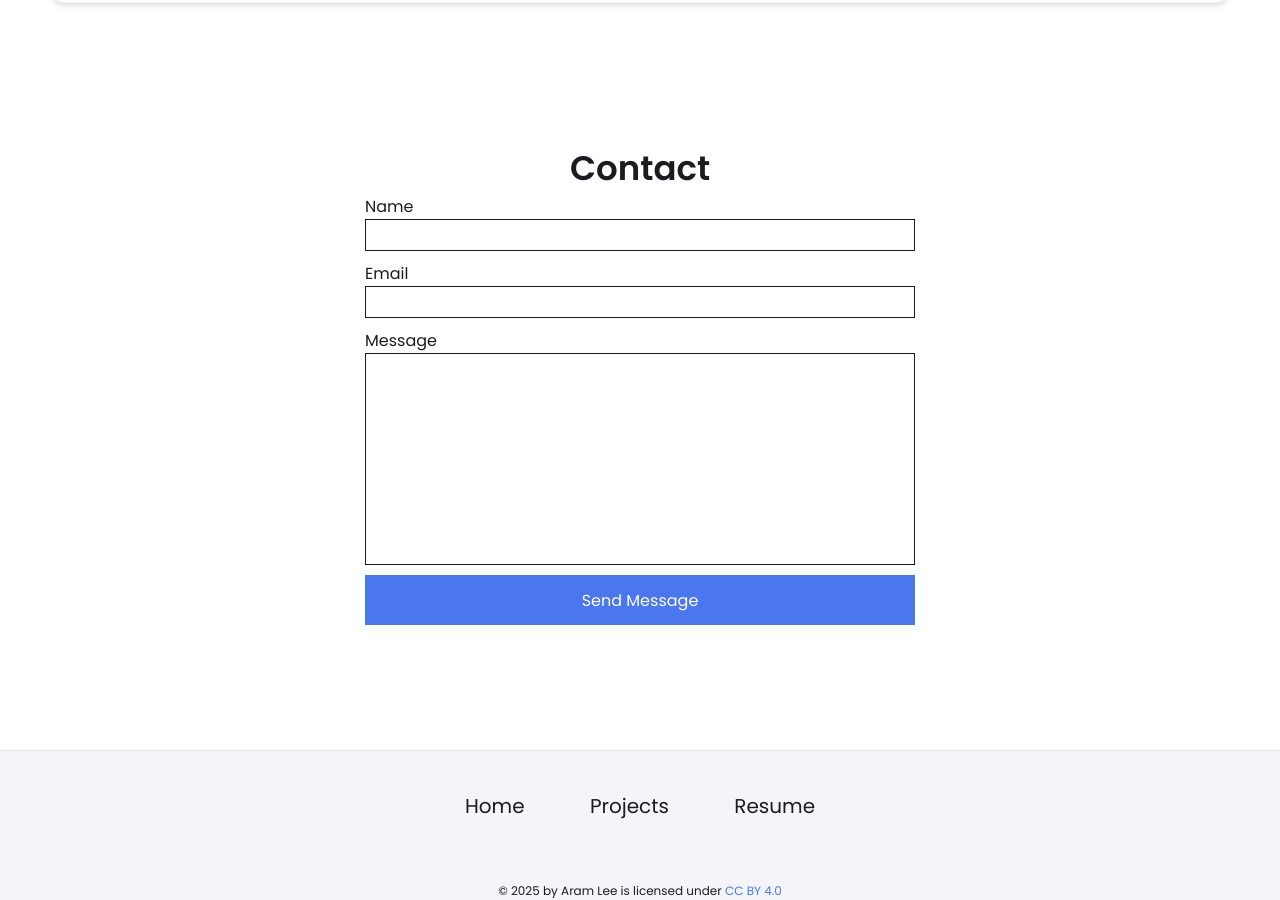
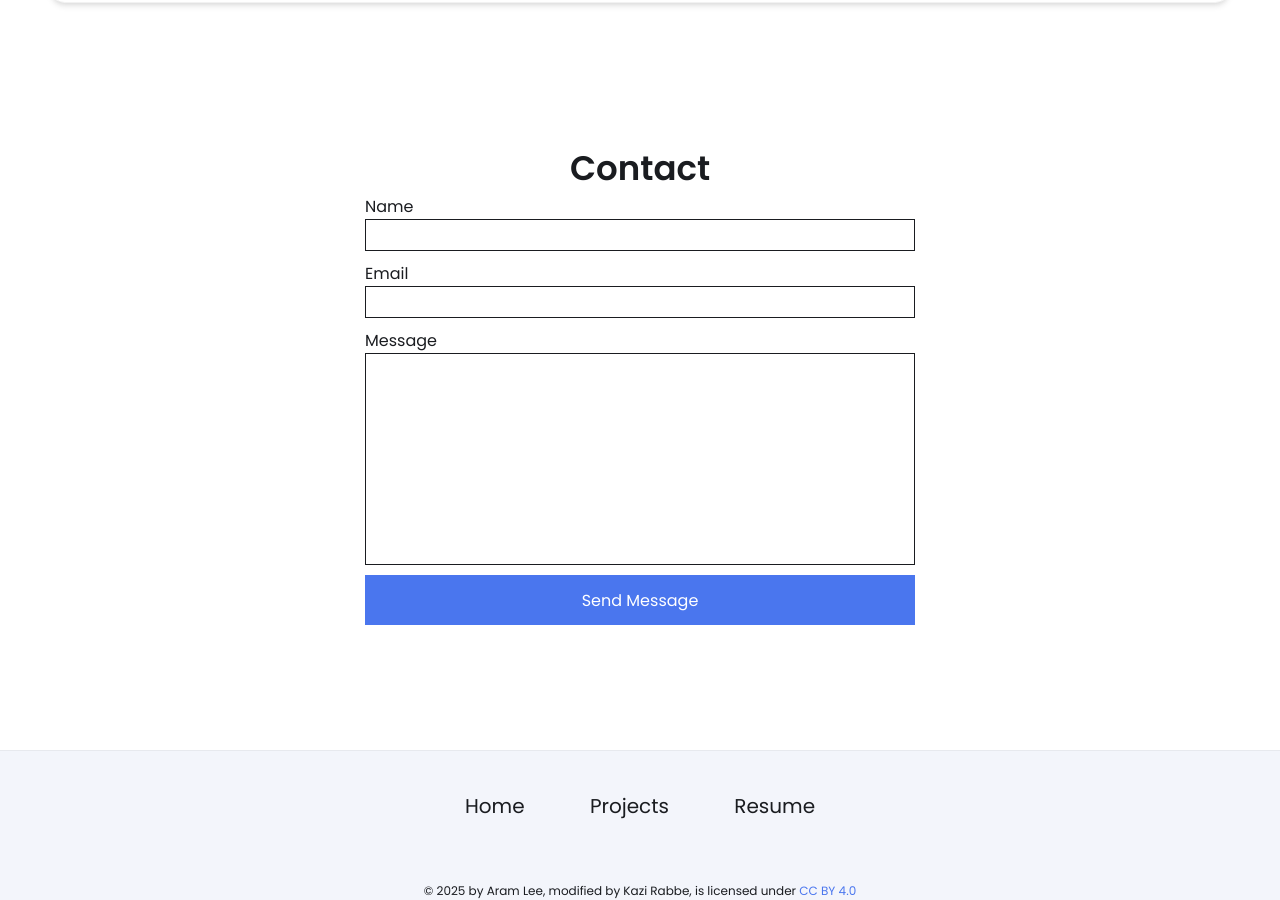
Before and after one commit to kazi-rabbe/kazi-rabbe.github.io, a Jekyll site: the page built from index.html, in a window 1280 px wide and 900 px high, scrolled down 2991 px. Built offline with Jekyll 4.4.1, drawn with Linux system fonts in a browser that asks for light colours.

Commit message:
Update footer.html

```diff
--- a/_includes/footer.html
+++ b/_includes/footer.html
@@ -13,6 +13,6 @@
         </div>
     </div>
     <div class="license">
-        <p>© 2025 by Aram Lee is licensed under <a href="https://creativecommons.org/licenses/by/4.0/?ref=chooser-v1">CC BY 4.0</a></p>
+        <p>© 2025 by Aram Lee, modified by Kazi Rabbe, is licensed under <a href="https://creativecommons.org/licenses/by/4.0/?ref=chooser-v1">CC BY 4.0</a></p>
     </div>
 </footer>
```
